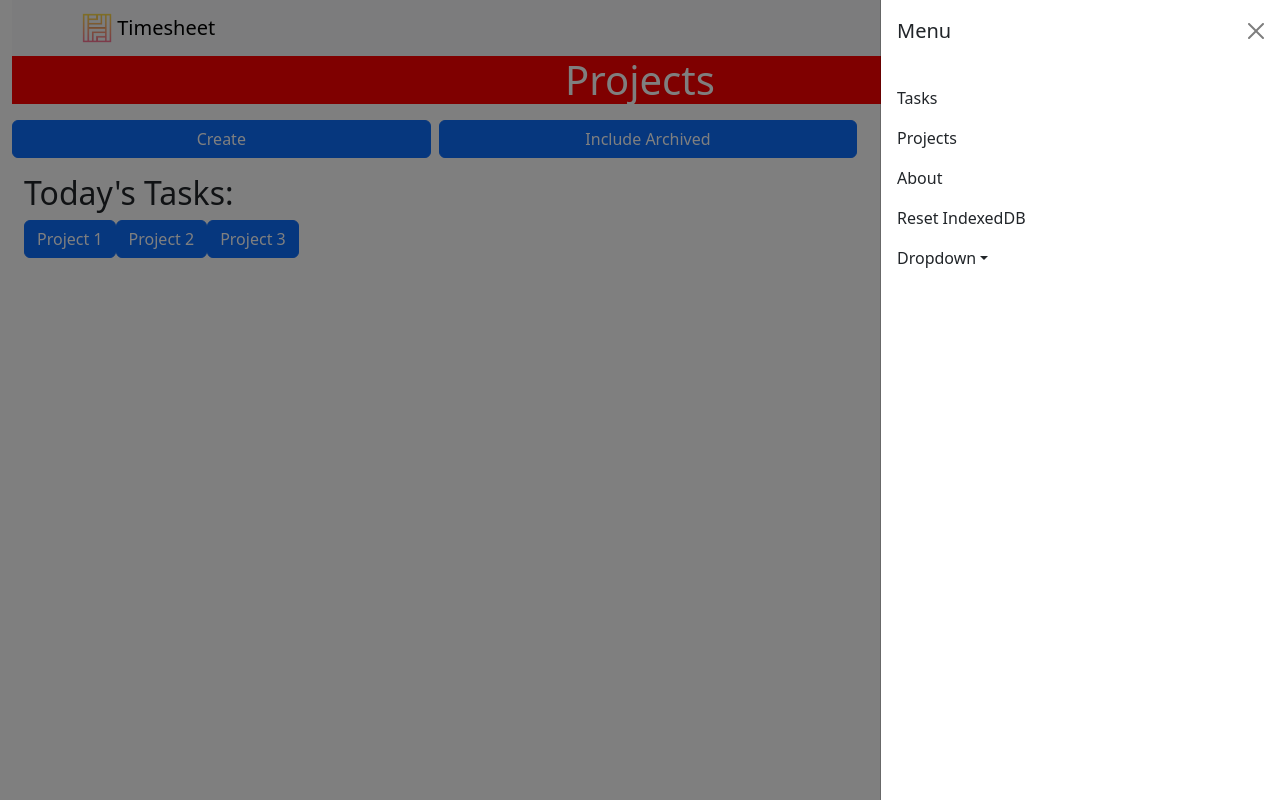
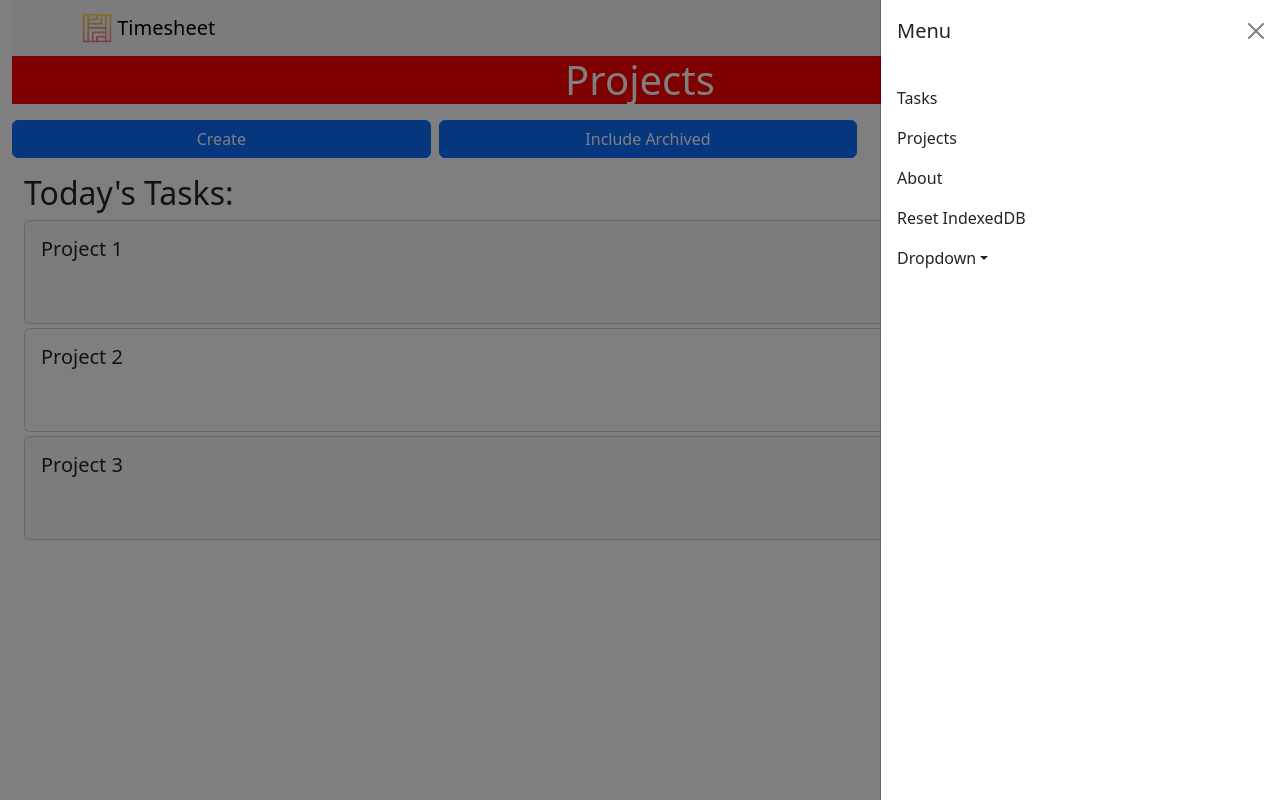
Before and after one commit to jumpingElephant/react-timesheet-pwa, a React (Create React App) app: page /projects in a window 1280 px wide. Both pictures are taken after a click on the button 1170 px from the left and 28 px from the top of the page. Built offline with nearby package versions, Linux system fonts and the light colour scheme.

Commit message:
Add ProjectCard component and reset IndexedDB feature
Replaced project buttons with new reusable ProjectCard component for better UI consistency. Added a "Reset IndexedDB" button to TaskList page to initialize object stores, helping users clear and reset local data storage.

```diff
--- /dev/null
+++ b/src/components/ProjectCard.tsx
@@ -0,0 +1,30 @@
+import React from 'react';
+import {Button, Card, Col, Row} from 'react-bootstrap';
+import {Project} from "../models/Project";
+
+interface ProjectCardProps {
+    project: Project;
+    index: number;
+    onDelete: (id: number) => void;
+}
+
+const ProjectCard: React.FC<ProjectCardProps> = ({project, index, onDelete}) => {
+    return (
+        <Card className={`mb-1 card-hover border-hover ${index % 2 === 0 ? 'bg-light' : ''}`}>
+            <Card.Body>
+                <Card.Title>{project.name}</Card.Title>
+                <Row className="align-items-center">
+                    <Col className="text-end">
+                        <Button variant="danger" onClick={() => onDelete(project.id ?? (() => {
+                            throw new Error("Task ID is undefined");
+                        })())}>
+                            Delete
+                        </Button>
+                    </Col>
+                </Row>
+            </Card.Body>
+        </Card>
+    );
+};
+
+export default ProjectCard;
--- a/src/components/TaskCard.tsx
+++ b/src/components/TaskCard.tsx
@@ -51,7 +51,7 @@ const TaskCard: React.FC<TaskCardProps> = ({task, index, onDelete}) => {
 
     return (
         <Card
-            {...swipeHandlers}
+            //{...swipeHandlers}
             className={`mb-1 card-hover border-hover ${isDeletionReady ? 'bg-danger' : index % 2 === 0 ? 'bg-light' : ''} ${
                 isSwiping ? 'swiping' : ''
             }`}
--- a/src/pages/ProjectList.tsx
+++ b/src/pages/ProjectList.tsx
@@ -4,6 +4,7 @@ import Button from 'react-bootstrap/Button';
 import {Col, Row, Stack} from 'react-bootstrap';
 import {deleteProjectFromIndexedDbById, loadProjectsFromIndexedDb, saveProjectsToIndexedDb,} from '../utils/indexedDB';
 import {Project} from "../models/Project";
+import ProjectCard from "../components/ProjectCard";
 
 const ProjectList: React.FC = () => {
     const [projects, setProjects] = useState<Project[]>([]);
@@ -57,10 +58,8 @@ const ProjectList: React.FC = () => {
                             </Col>
                         </Row>
                         <h2>Today's Tasks:</h2>
-                        {projects.map((project) => (
-                            <Button key={project.id} onClick={() => handleDelete(project.id)}>
-                                {project.name}
-                            </Button>
+                        {projects.map((project, index) => (
+                            <ProjectCard key={project.id} project={project} index={index} onDelete={handleDelete}/>
                         ))}
                     </Col>
                 </Stack>
--- a/src/pages/TaskList.tsx
+++ b/src/pages/TaskList.tsx
@@ -6,7 +6,12 @@ import {Col, Row, Stack} from 'react-bootstrap';
 import {addDays, format, getWeek, subDays} from 'date-fns';
 import {FaBackward, FaForward} from 'react-icons/fa';
 import TaskCard from '../components/TaskCard';
-import {deleteTaskFromIndexedDbById, loadTasksFromIndexedDb, saveTasksToIndexedDb} from '../utils/indexedDB';
+import {
+    deleteTaskFromIndexedDbById,
+    initializeObjectStoresInIndexedDb,
+    loadTasksFromIndexedDb,
+    saveTasksToIndexedDb
+} from '../utils/indexedDB';
 import {Task} from "../models/Task";
 
 const useQuery = () => {
@@ -89,19 +94,27 @@ const TaskList: React.FC = () => {
                 <Stack direction="horizontal" gap={3}>
                     <Col className="w-75">
                         <Row className="mb-3">
-                            <Col xs={6} sm={6} md={4}>
+                            <Col xs={6} sm={6} md={4} lg={3} xl={2}>
                                 <Row className="flex-fill">
                                     <Button>Check in now</Button>
                                 </Row>
                             </Col>
-                            <Col xs={6} sm={6} md={4}>
+                            <Col xs={6} sm={6} md={4} lg={3} xl={2}>
                                 <Row className="flex-fill">
                                     <Button>Check out now</Button>
                                 </Row>
                             </Col>
-                            <Col xs={6} sm={6} md={4}>
+                            <Col xs={6} sm={6} md={4} lg={3} xl={2}>
                                 <Row className="flex-fill">
                                     <Button>Switch Task</Button>
+                                </Row>
+                            </Col>
+                            <Col xs={6} sm={6} md={4} lg={3} xl={2}>
+                                <Row className="flex-fill">
+                                    <Button onClick={() => {
+                                        initializeObjectStoresInIndexedDb();
+                                        window.location.reload();
+                                    }}>Reset IndexedDB</Button>
                                 </Row>
                             </Col>
                         </Row>
```
